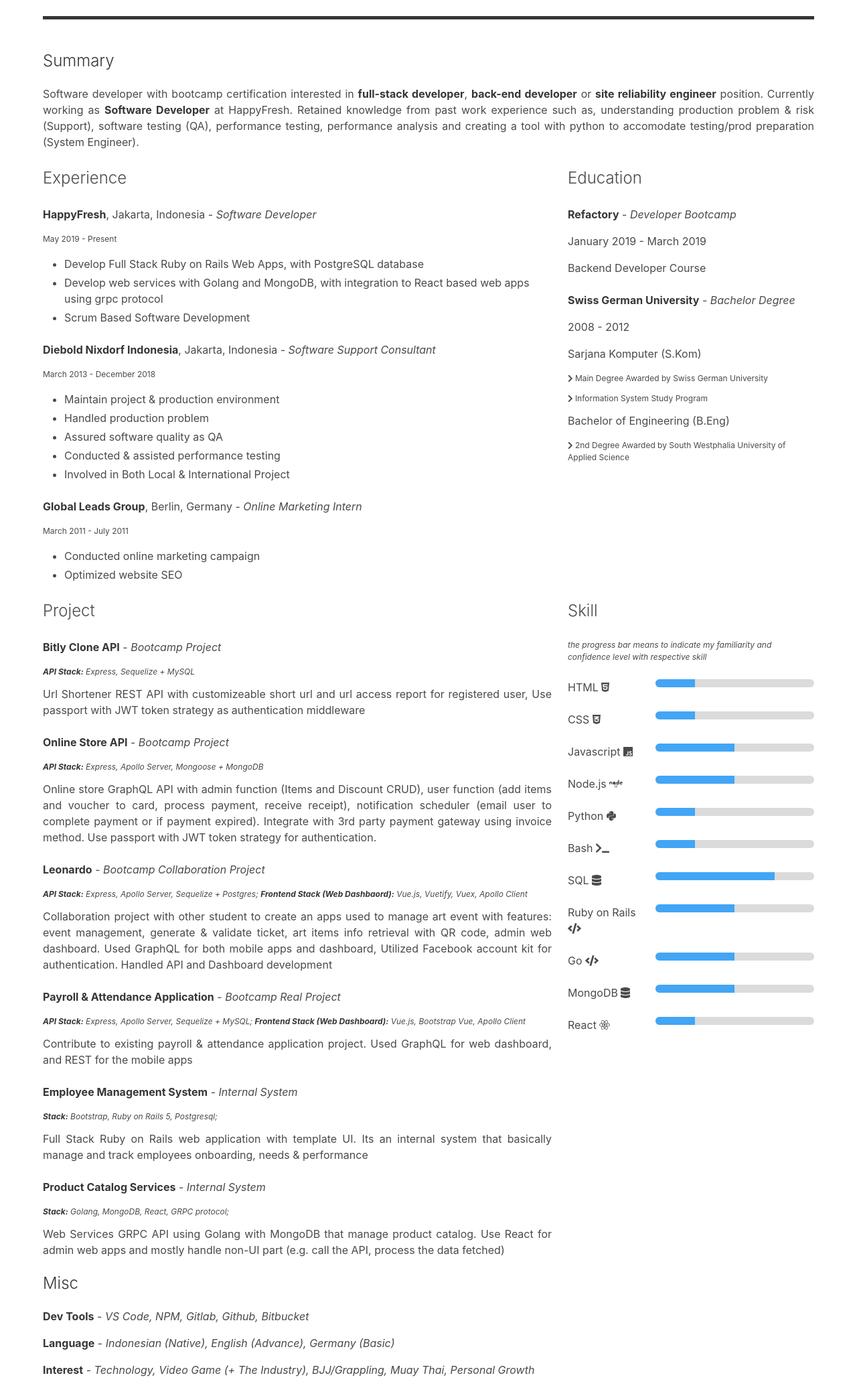
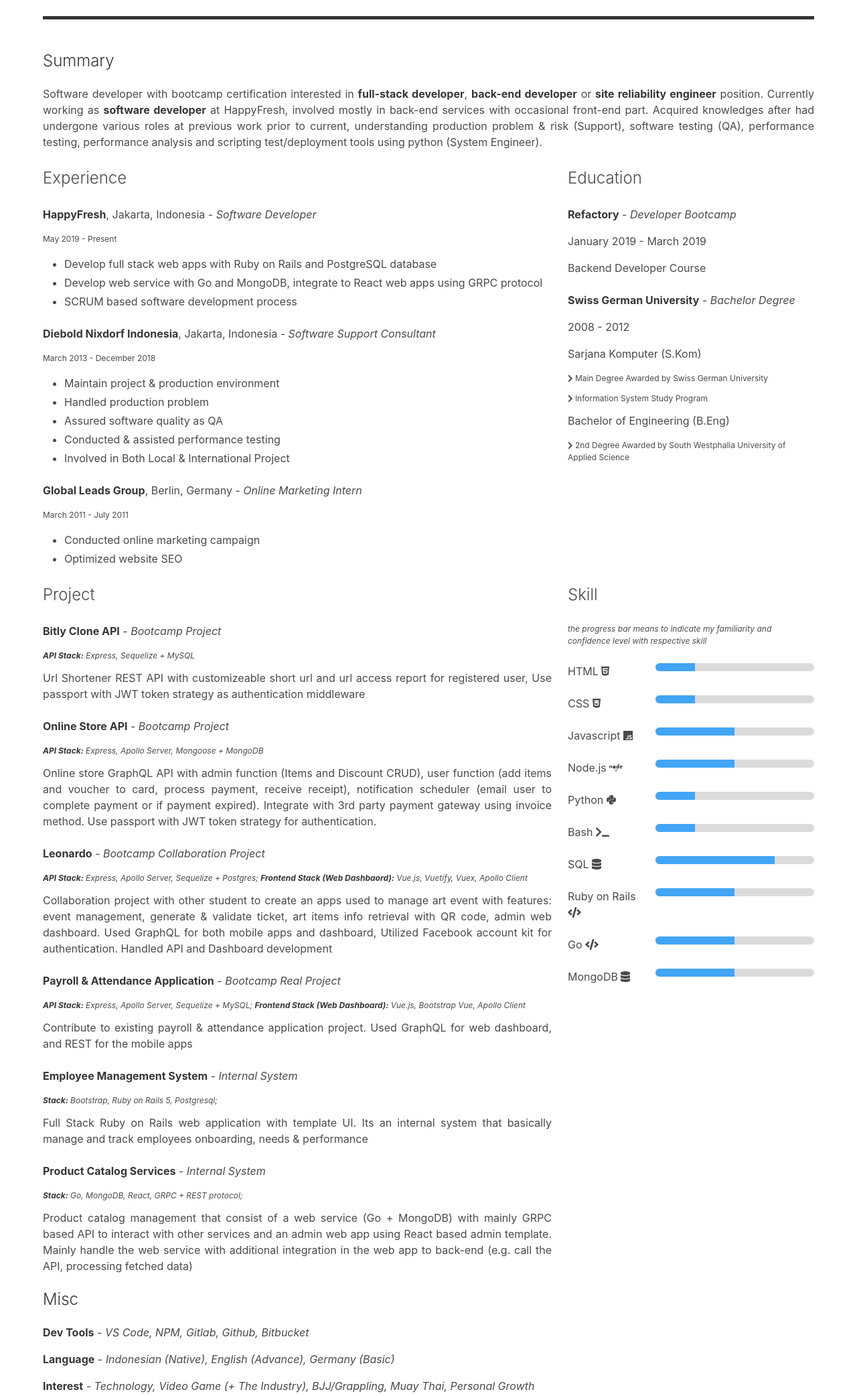
Before and after one commit to ario-b/web-resume, a website: page docs/index.html in a window 1280 px wide. Shown: the part 200-2284 px from the top of the page at 67% size. Drawn offline with Linux system fonts and the light colour scheme.

Commit message:
Update content

```diff
--- a/docs/index.html
+++ b/docs/index.html
@@ -52,11 +52,12 @@
             <strong>full-stack developer</strong>,
             <strong>back-end developer</strong>
             or <strong>site reliability engineer</strong> position.
-            Currently working as <strong>Software Developer</strong> at HappyFresh.
-            Retained knowledge from past work experience such as,
+            Currently working as <strong>software developer</strong> at HappyFresh,
+            involved mostly in back-end services with occasional front-end part.
+            Acquired knowledges after had undergone various roles at previous work prior to current,
               understanding production problem & risk (Support),
               software testing (QA),
-              performance testing, performance analysis and creating a tool with python to accomodate testing/prod preparation (System Engineer).
+              performance testing, performance analysis and scripting test/deployment tools using python  (System Engineer).
           </p>
         </div>
         <div class="columns">
@@ -66,9 +67,9 @@
               <p class=><strong>HappyFresh</strong>, Jakarta, Indonesia - <em>Software Developer</em></p>
               <p class="content is-small">May 2019 - Present</p>
               <ul>
-                <li>Develop Full Stack Ruby on Rails Web Apps, with PostgreSQL database</li>
-                <li>Develop web services with Golang and MongoDB, with integration to React based web apps using grpc protocol</li>
-                <li>Scrum Based Software Development</li>
+                <li>Develop full stack web apps with Ruby on Rails and PostgreSQL database</li>
+                <li>Develop web service with Go and MongoDB, integrate to React web apps using GRPC protocol</li>
+                <li>SCRUM based software development process</li>
               </ul>
             </div>
             <div class="content">
@@ -175,11 +176,11 @@
             <div class="content">
               <p><strong>Product Catalog Services</strong> - <em>Internal System</em></p>
               <p class="content is-small"><em>
-                <strong>Stack:</strong> Golang, MongoDB, React, GRPC protocol;
+                <strong>Stack:</strong> Go, MongoDB, React, GRPC + REST protocol;
               </em></p>
               <p>
-                Web Services GRPC API using Golang with MongoDB that manage product catalog. Use React for admin web apps
-                and mostly handle non-UI part (e.g. call the API, process the data fetched)
+                Product catalog management that consist of a web service (Go + MongoDB) with mainly GRPC based API to interact with other services and an admin web app
+                using React based admin template. Mainly handle the web service with additional integration in the web app to back-end (e.g. call the API, processing fetched data)
               </p>
             </div>
           </div>
@@ -268,14 +269,6 @@
                 <progress class="progress is-small is-info" value="50" max="100"></progress>
               </div>
             </div>
-            <div class="columns">
-              <div class="column is-4">
-                <p>React <i class="fab fa-react"></i></p>
-              </div>
-              <div class="column">
-                <progress class="progress is-small is-info" value="25" max="100"></progress>
-              </div>
-            </div>
           </div>
         </div>
         <div class="content">
```
